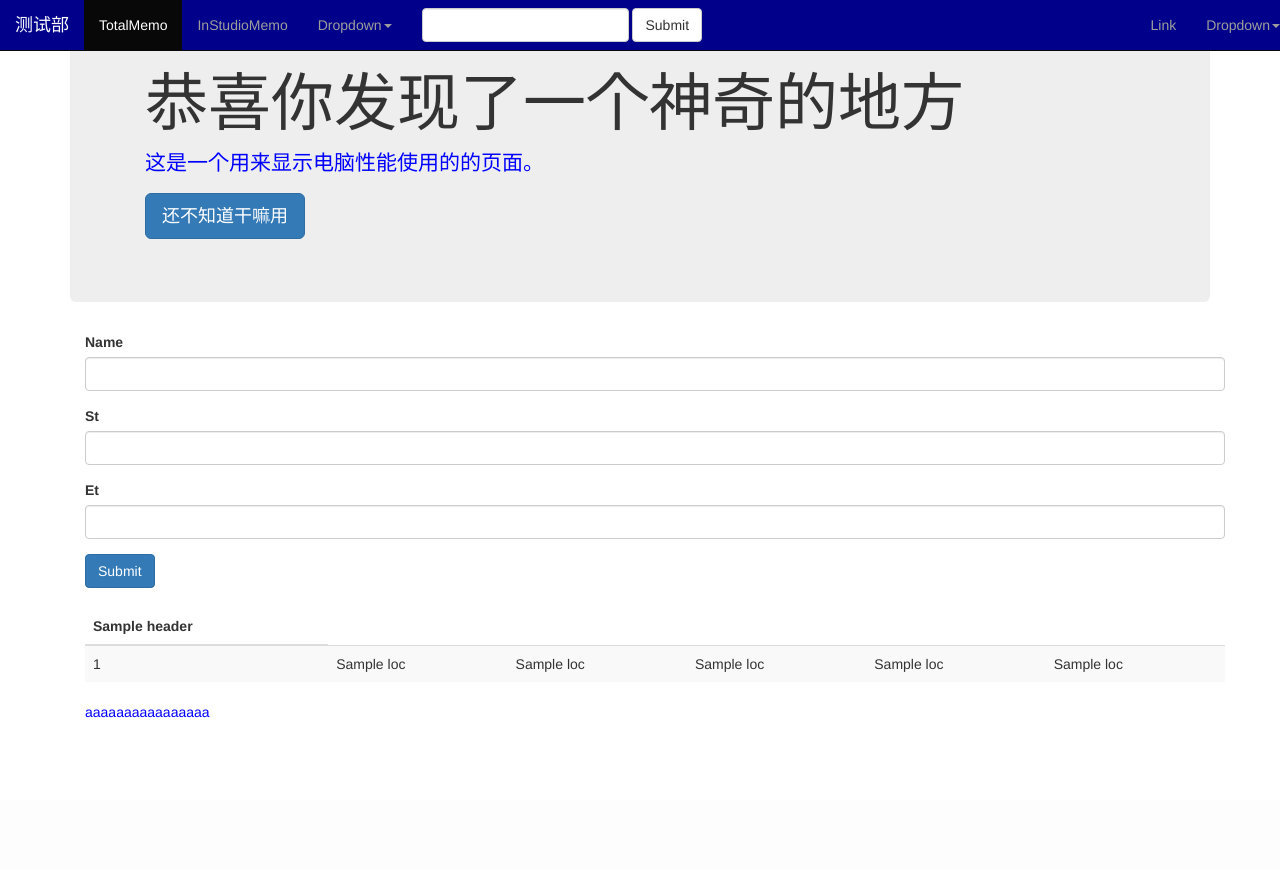
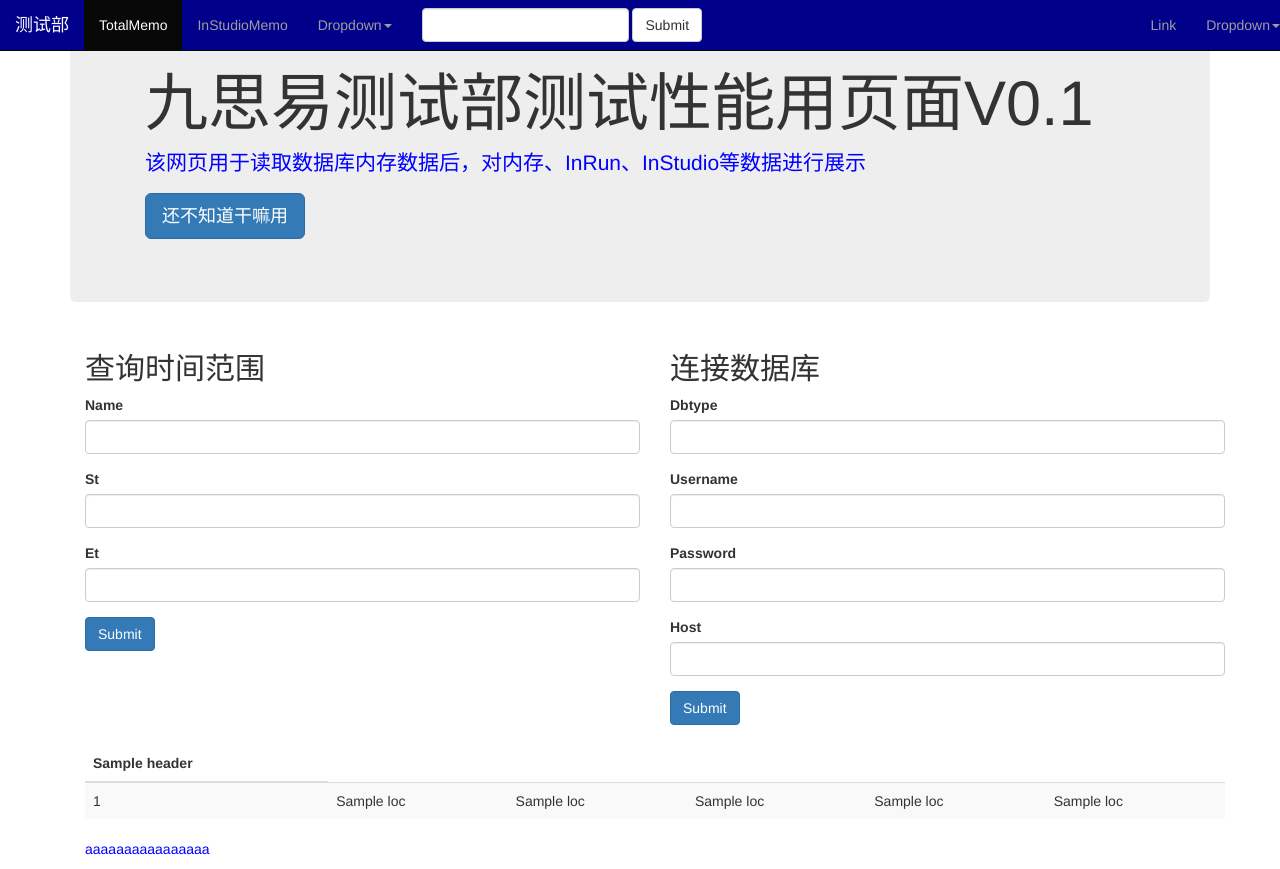
Before and after one commit to re0phimes/FlaskTest, a Python web app: template FlaskApp/templates/index.html in a window 1280 px wide. Before the commit the page ends 718 px from the top, so only its background shows below. Run offline with Jinja, Linux system fonts and the light colour scheme; the template is opened without the code that fills it: most values are stand-ins (such as "Sample title", 1, 10 or a date in 2020); form fields are guessed from the names that the template uses; some libraries are stand-ins or nearby versions.

Commit message:
add connect DB form in index view

```diff
--- a/FlaskApp/extensions.py
+++ b/FlaskApp/extensions.py
@@ -1,8 +1,5 @@
 from flask import Flask, render_template, redirect
 from flask_bootstrap import Bootstrap
-import pandas as pd
-from flask_nav.elements import *
-from forms import QueryForm
 from flask_sqlalchemy import SQLAlchemy
 
 
--- a/FlaskApp/templates/index.html
+++ b/FlaskApp/templates/index.html
@@ -13,14 +13,17 @@
 
 <div class="jumbotron">
 	<div class="container">
-		<h1>恭喜你发现了一个神奇的地方</h1>
-		<p>这是一个用来显示电脑性能使用的的页面。</p>
+		<h1>九思易测试部测试性能用页面V0.1</h1>
+		<p>该网页用于读取数据库内存数据后，对内存、InRun、InStudio等数据进行展示</p>
 		<p><a class="btn btn-primary btn-lg" role="button">
 			还不知道干嘛用</a>
 		</p>
 	</div>
 </div>
 <div class="container">
+	<div class="row clearfix">
+		<div class="col-md-6 column">
+			<h2>查询时间范围</h2>
 			<form method="post">
 				{{ form.csrf_token }}
 				<div class="form-group">
@@ -32,7 +35,7 @@
 				</div>
 				<div class="form-group">
 					{{ form.st.label }}
-				{{ form.et(class='form-control') }}
+					{{ form.st(class='form-control') }}
 				</div>
 				<div class="form-group">
 					{{ form.et.label }}
@@ -40,6 +43,34 @@
 				</div>
 			{{ form.submit(class="btn btn-primary") }}
 			</form>
+		</div>
+		<div class="col-md-6 column">
+			<h2>连接数据库</h2>
+			<form method="post">
+				{{ dbform.csrf_token }}
+				<div class="form-group">
+					{{ dbform.DBType.label }}
+					{{ dbform.DBType(class='form-control') }}
+					{% for message in dbform.DBType.errors %}
+						<small class="error">{{ message }}</small><br>
+					{% endfor %}
+				</div>
+				<div class="form-group">
+					{{ dbform.username.label }}
+					{{ dbform.username(class='form-control') }}
+				</div>
+				<div class="form-group">
+					{{ dbform.password.label }}
+					{{ dbform.password(class='form-control') }}
+				</div>
+				<div class="form-group">
+					{{ dbform.host.label }}
+					{{ dbform.host(class='form-control') }}
+				</div>
+			{{ dbform.submit(class="btn btn-primary") }}
+			</form>
+		</div>
+	</div>
 </div>
 </br>
 <div class="container">
```
Also changed, not shown: FlaskApp/blueprints/memoviews.py (+7 -4 lines), FlaskApp/forms.py (+11 -0 lines), FlaskApp/models.py (added, +14 -0 lines). Lines whose indentation alone changed are shown as unchanged.
